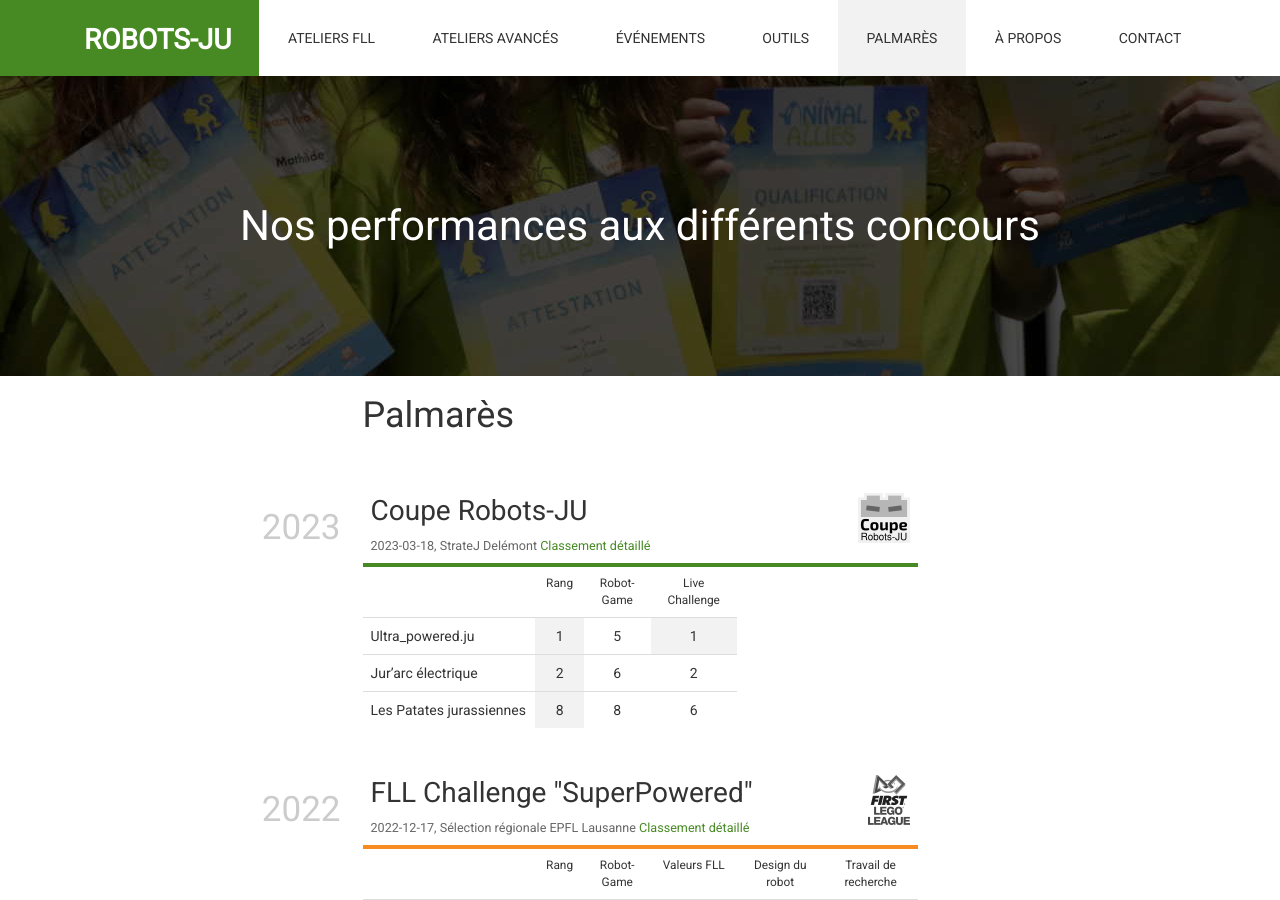
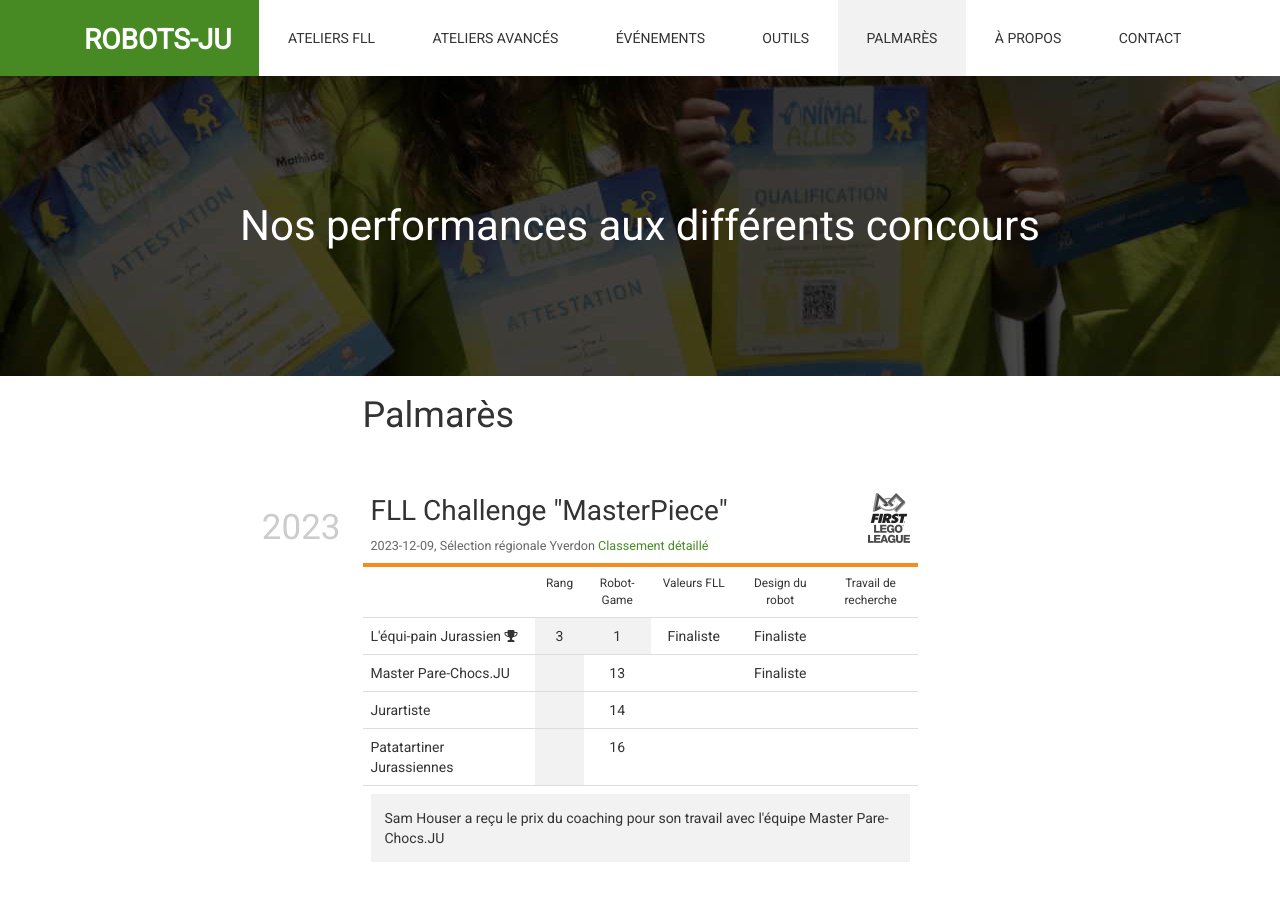
Before and after one commit to robots-ju/robots-ju.ch, a Jekyll site: the page built from palmares.md, in a window 1280 px wide and 900 px high. Built offline with Jekyll 4.4.1, drawn with Linux system fonts in a browser that asks for light colours; comment, search, counter and statistics services are not loaded.

Commit message:
Résultats FLL Yverdon

```diff
--- a/_data/palmares.yml
+++ b/_data/palmares.yml
@@ -699,3 +699,30 @@
       scores:
         robotgame: 8
         livechallenge: 6
+- type: fll
+  teamwork_is_core_values: 1
+  title: FLL Challenge "MasterPiece"
+  step: Sélection régionale
+  place: Yverdon
+  date: 2023-12-09
+  url: https://evaluation.hands-on-technology.org/en/score/challenge-2023-24-yverdon
+  teams:
+    - name: L'équi-pain Jurassien
+      rank: 3
+      qualified: true
+      scores:
+        robotgame: 1
+        teamwork: Finaliste
+        robotdesign: Finaliste
+    - name: Master Pare-Chocs.JU
+      scores:
+        robotgame: 13
+        robotdesign: Finaliste
+    - name: Jurartiste
+      scores:
+        robotgame: 14
+    - name: Patatartiner Jurassiennes
+      scores:
+        robotgame: 16
+  notes:
+    - "Sam Houser a reçu le prix du coaching pour son travail avec l'équipe Master Pare-Chocs.JU"
```
